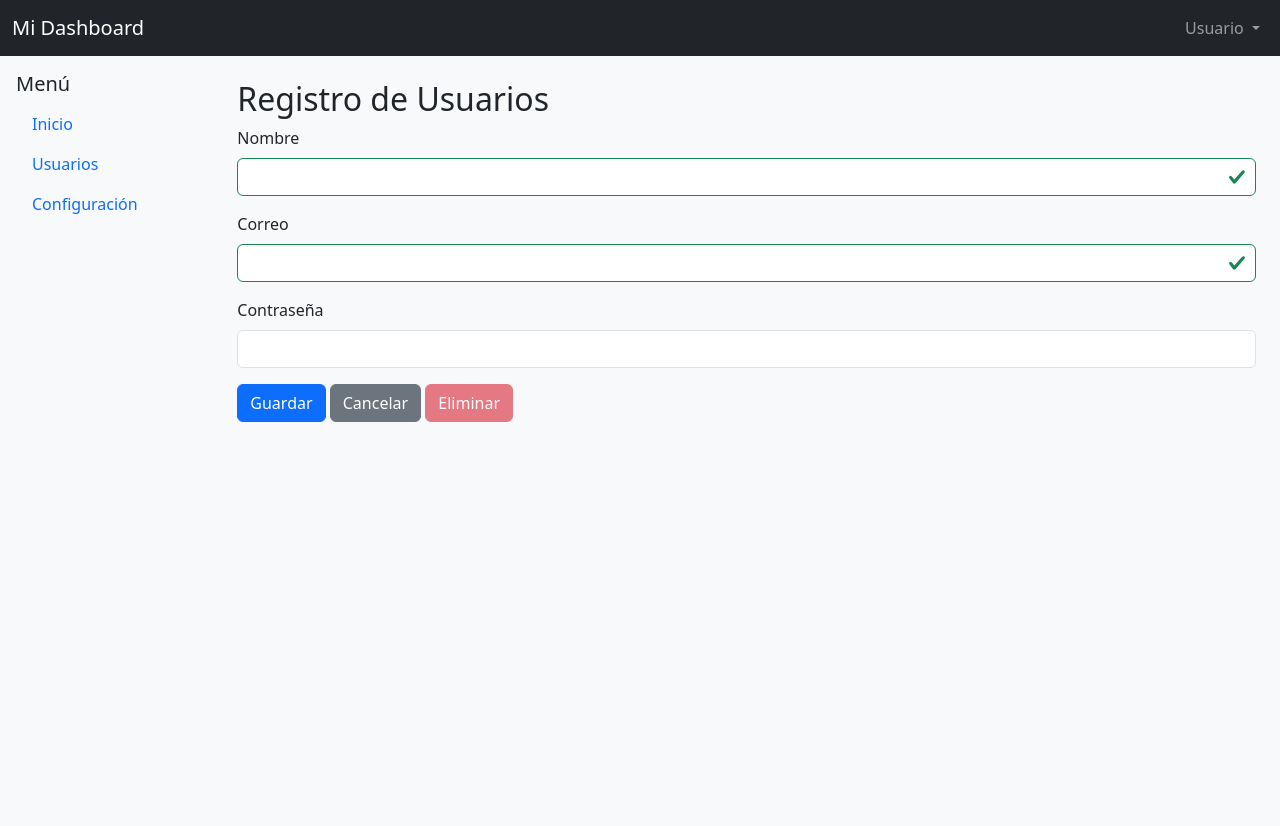
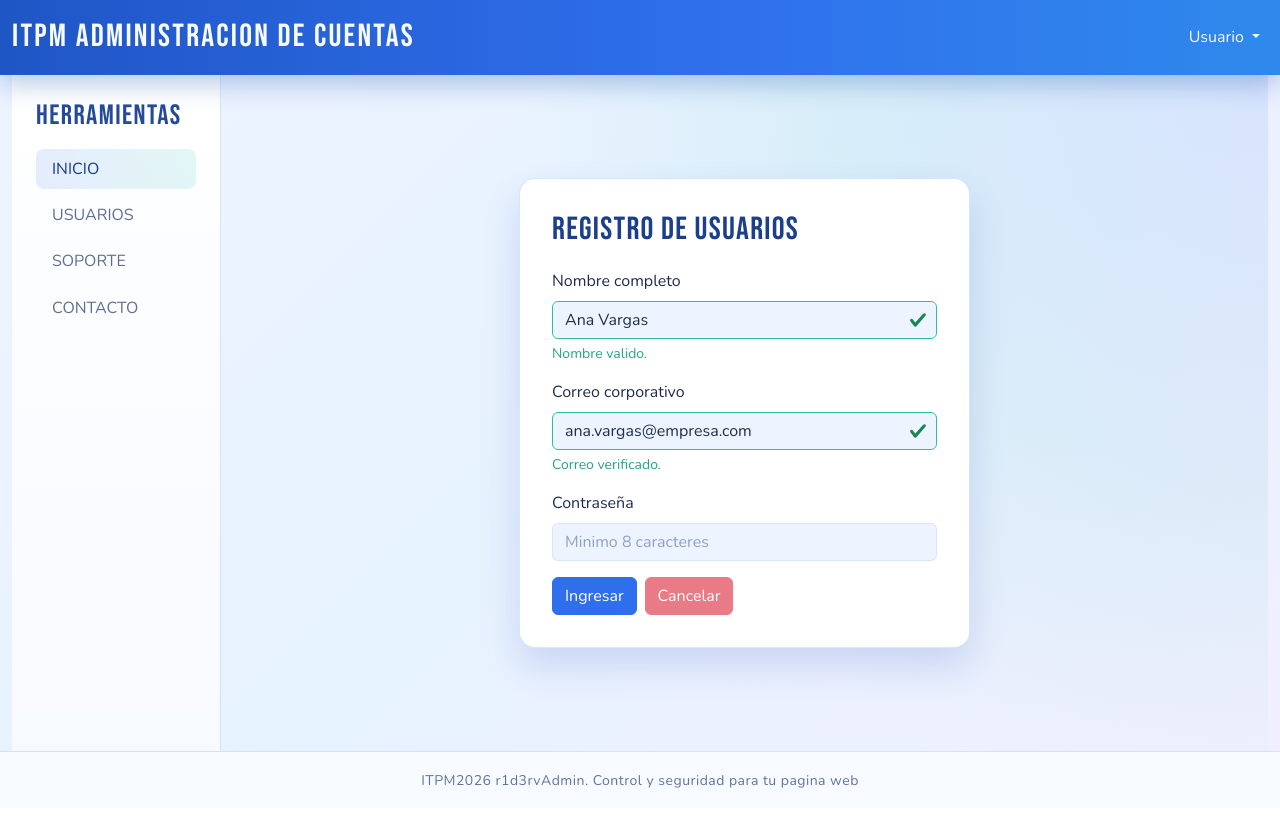
Before and after one commit to r1d3rv/DPW2-LAB1-VARGAS-MENECES, a plain HTML site: page index.html in a window 1280 px wide. Drawn offline with nearby package versions, Linux system fonts and the light colour scheme.

Commit message:
diseño de pagina

```diff
--- a/css/style.css
+++ b/css/style.css
@@ -1,46 +1,243 @@
-/* Estilo general */
-body {
-  background-color: #f8f9fa;
+:root {
+  --bg-main: #f2f7ff;
+  --bg-panel: #ffffff;
+  --bg-soft: #eef4ff;
+  --text-main: #1f2d4a;
+  --text-soft: #5e6f93;
+  --accent: #2f6fec;
+  --accent-strong: #1847a8;
+  --accent-alt: #19b8b0;
+  --danger: #d35454;
+  --border-subtle: rgba(47, 111, 236, 0.18);
 }
 
-/* SIDEBAR */
-#sidebar {
+body {
+  font-family: "Nunito", sans-serif;
+  background: linear-gradient(135deg, #edf4ff 0%, #e7f2ff 50%, #f2efff 100%);
+  color: var(--text-main);
   min-height: 100vh;
 }
 
-/* BREAKPOINT 1 (tablets) */
-@media (max-width: 992px) {
+.app-navbar {
+  background: linear-gradient(90deg, #1f56c6 0%, #2f6fec 55%, #2f89ec 100%);
+  border-bottom: 1px solid var(--border-subtle);
+  box-shadow: 0 10px 24px rgba(20, 72, 173, 0.28);
+}
+
+.navbar-brand {
+  font-family: "Bebas Neue", sans-serif;
+  letter-spacing: 0.07em;
+  font-size: 2rem;
+}
+
+.navbar .nav-link,
+.navbar .dropdown-toggle,
+.navbar .navbar-brand {
+  color: #f7fbff !important;
+}
+
+.app-main-wrapper {
+  min-height: calc(100vh - 124px);
+}
+
+#sidebar {
+  min-height: calc(100vh - 124px);
+  background: linear-gradient(180deg, #ffffff 0%, #f6f9ff 100%);
+  border-right: 1px solid var(--border-subtle);
+}
+
+.sidebar-title {
+  color: #244a98;
+  font-family: "Bebas Neue", sans-serif;
+  letter-spacing: 0.05em;
+  margin-bottom: 1rem;
+}
+
+.sidebar-links .nav-link {
+  color: var(--text-soft);
+  border-radius: 0.5rem;
+  margin-bottom: 0.4rem;
+  transition: all 0.25s ease;
+}
+
+.sidebar-links .nav-link:hover,
+.sidebar-links .nav-link.active {
+  color: #163b84;
+  background: linear-gradient(90deg, rgba(47, 111, 236, 0.12), rgba(25, 184, 176, 0.12));
+}
+
+.content-area {
+  background: radial-gradient(circle at 100% 0%, rgba(47, 111, 236, 0.1), rgba(25, 184, 176, 0.08) 35%, transparent 60%);
+}
+
+.register-card {
+  max-width: 100%;
+  margin-inline: auto;
+  padding: 2rem;
+  background: var(--bg-panel);
+  border: 1px solid var(--border-subtle);
+  border-radius: 1rem;
+  box-shadow: 0 18px 36px rgba(28, 77, 172, 0.16);
+}
+
+.register-card h2 {
+  font-family: "Bebas Neue", sans-serif;
+  color: #1b3f8c;
+  letter-spacing: 0.04em;
+  margin-bottom: 0.25rem;
+}
+
+.form-subtitle {
+  color: var(--text-soft);
+  margin-bottom: 0;
+}
+
+.form-label {
+  color: var(--text-main);
+}
+
+.form-control {
+  background-color: var(--bg-soft);
+  border: 1px solid var(--border-subtle);
+  color: var(--text-main);
+}
+
+.form-control:focus {
+  background-color: var(--bg-soft);
+  color: var(--text-main);
+  border-color: var(--accent);
+  box-shadow: 0 0 0 0.2rem rgba(47, 111, 236, 0.2);
+}
+
+.form-control::placeholder {
+  color: #8ea0c2;
+}
+
+.form-control.is-valid {
+  border-color: #2cbf98;
+}
+
+.valid-feedback {
+  color: #25a582;
+}
+
+.btn-primary {
+  background-color: var(--accent);
+  border-color: var(--accent);
+}
+
+.btn-primary:hover {
+  background-color: #245fd1;
+  border-color: #245fd1;
+}
+
+.btn-secondary {
+  background-color: var(--accent-alt);
+  border-color: var(--accent-alt);
+  color: #08393a;
+}
+
+.btn-secondary:hover {
+  background-color: #14a79f;
+  border-color: #14a79f;
+  color: #072f31;
+}
+
+.btn-outline-light {
+  border-color: #a9bce8;
+  color: #2b4f98;
+}
+
+.btn-outline-light:hover {
+  background-color: #dce7ff;
+  border-color: #9cb2e6;
+  color: #1d3f84;
+}
+
+.btn-danger {
+  background-color: var(--danger);
+  border-color: var(--danger);
+}
+
+.footer-elegant {
+  border-top: 1px solid var(--border-subtle);
+  background: #f7faff;
+  color: #60759b;
+  letter-spacing: 0.03em;
+}
+
+/* BREAKPOINT 1: laptops y tablets grandes */
+@media (max-width: 1200px) {
   body {
-    background-color: #e3f2fd;
+    background: linear-gradient(140deg, #edf4ff 0%, #e8f1ff 50%, #efe9ff 100%);
   }
 
-  h2 {
-    font-size: 22px;
+  .register-card h2 {
+    font-size: 1.8rem;
   }
 }
 
-/* BREAKPOINT 2 (móviles) */
+/* BREAKPOINT 2: tablets */
+@media (max-width: 992px) {
+  body {
+    background: linear-gradient(145deg, #edf5ff 0%, #eaf4ff 55%, #f4efff 100%);
+  }
+
+  .register-card {
+    max-width: 500px;
+    padding: 1.75rem;
+  }
+
+  .register-card h2 {
+    font-size: 1.65rem;
+  }
+}
+
+/* BREAKPOINT 3: moviles */
 @media (max-width: 768px) {
   body {
-    background-color: #fff3cd;
+    background: linear-gradient(160deg, #f1f7ff 0%, #eef7ff 58%, #f8f3ff 100%);
   }
 
   #sidebar {
     display: none;
   }
 
-  h2 {
-    font-size: 20px;
+  .content-area {
+    min-height: auto;
+    padding-top: 1.5rem;
+    padding-bottom: 1.5rem;
+  }
+
+  .register-card {
+    max-width: 100%;
+    padding: 1.5rem;
+  }
+
+  .register-card h2 {
+    font-size: 1.5rem;
   }
 }
 
-/* BREAKPOINT 3 (móviles pequeños) */
+/* BREAKPOINT 4: moviles pequenos */
 @media (max-width: 576px) {
   body {
-    background-color: #f8d7da;
+    background: #f2f7ff;
   }
 
-  h2 {
-    font-size: 18px;
+  .register-card {
+    border-radius: 0.85rem;
+    padding: 1.25rem;
+  }
+
+  .register-card h2 {
+    font-size: 1.35rem;
+  }
+
+  .form-subtitle,
+  .btn,
+  .form-control,
+  .form-label {
+    font-size: 0.92rem;
   }
 }
--- a/index.html
+++ b/index.html
@@ -4,6 +4,9 @@
   <meta charset="UTF-8">
   <title>Dashboard Admin</title>
   <meta name="viewport" content="width=device-width, initial-scale=1">
+  <link rel="preconnect" href="https://fonts.googleapis.com">
+  <link rel="preconnect" href="https://fonts.gstatic.com" crossorigin>
+  <link href="https://fonts.googleapis.com/css2?family=Bebas+Neue&family=Nunito:wght@400;600;700;800&display=swap" rel="stylesheet">
 
   <!-- Bootstrap 5 -->
   <link href="https://cdn.jsdelivr.net/npm/bootstrap@5.3.0/dist/css/bootstrap.min.css" rel="stylesheet">
@@ -14,9 +17,9 @@
 <body>
 
 <!-- NAVBAR -->
-<nav class="navbar navbar-expand-lg navbar-dark bg-dark">
+<nav class="navbar navbar-expand-lg navbar-dark app-navbar">
   <div class="container-fluid">
-    <a class="navbar-brand" href="#">Mi Dashboard</a>
+    <a class="navbar-brand" href="#">ITPM ADMINISTRACION DE CUENTAS</a>
 
     <button class="navbar-toggler" type="button" data-bs-toggle="collapse" data-bs-target="#menu">
       <span class="navbar-toggler-icon"></span>
@@ -28,8 +31,10 @@
           <a class="nav-link dropdown-toggle" href="#" data-bs-toggle="dropdown">
             Usuario
           </a>
-          <ul class="dropdown-menu">
+          <ul class="dropdown-menu dropdown-menu-dark dropdown-menu-end">
             <li><a class="dropdown-item" href="#">Perfil</a></li>
+            <li><a class="dropdown-item" href="#">Notificaciones</a></li>
+            <li><hr class="dropdown-divider"></li>
             <li><a class="dropdown-item" href="#">Cerrar sesión</a></li>
           </ul>
         </li>
@@ -39,50 +44,77 @@
 </nav>
 
 <!-- GRID SYSTEM -->
-<div class="container-fluid">
-  <div class="row">
+<div class="container-fluid app-main-wrapper">
+  <div class="row g-0">
 
     <!-- SIDEBAR -->
-    <div id="sidebar" class="col-md-3 col-lg-2 bg-light p-3">
-      <h5>Menú</h5>
-      <ul class="nav flex-column">
-        <li class="nav-item"><a class="nav-link" href="#">Inicio</a></li>
-        <li class="nav-item"><a class="nav-link" href="#">Usuarios</a></li>
-        <li class="nav-item"><a class="nav-link" href="#">Configuración</a></li>
+    <aside id="sidebar" class="col-md-3 col-lg-2 p-4">
+      <h3 class="sidebar-title">HERRAMIENTAS</h3>
+      <ul class="nav flex-column sidebar-links">
+        <li class="nav-item"><a class="nav-link active" href="#">INICIO</a></li>
+        <li class="nav-item"><a class="nav-link" href="#">USUARIOS</a></li>
+        <li class="nav-item"><a class="nav-link" href="#">SOPORTE</a></li>
+        <li class="nav-item"><a class="nav-link" href="#">CONTACTO</a></li>
       </ul>
+    </aside>
+
+    <!-- CONTENIDO -->
+    <main class="col-md-9 col-lg-10 d-flex align-items-center content-area p-4 p-lg-5">
+      <div class="container-fluid">
+        <div class="row justify-content-center align-items-center">
+          <div class="col-12 col-md-10 col-lg-6">
+            <section class="register-card">
+              <form class="row g-3">
+                <div class="col-12">
+                  <h2>Registro de Usuarios</h2>
                 </div>
 
-    <!-- CONTENIDO -->
-    <div class="col-md-9 col-lg-10 p-4">
-      <h2>Registro de Usuarios</h2>
-
+                <div class="col-12">
                   <!-- FORMULARIO -->
-      <form>
                   <div class="mb-3">
-          <label class="form-label">Nombre</label>
-          <input type="text" class="form-control is-valid">
+                    <label for="nombre" class="form-label">Nombre completo</label>
+                    <input id="nombre" type="text" class="form-control is-valid" value="Ana Vargas" required>
+                    <div class="valid-feedback">Nombre valido.</div>
                   </div>
 
                   <div class="mb-3">
-          <label class="form-label">Correo</label>
-          <input type="email" class="form-control is-valid">
+                    <label for="correo" class="form-label">Correo corporativo</label>
+                    <input id="correo" type="email" class="form-control is-valid" value="ana.vargas@empresa.com" required>
+                    <div class="valid-feedback">Correo verificado.</div>
                   </div>
 
-        <div class="mb-3">
-          <label class="form-label">Contraseña</label>
-          <input type="password" class="form-control">
+                  <div class="mb-0">
+                    <label for="password" class="form-label">Contraseña</label>
+                    <input id="password" type="password" class="form-control" placeholder="Minimo 8 caracteres">
+                  </div>
                 </div>
 
+                <div class="col-12">
                   <!-- BOTONES -->
-        <button class="btn btn-primary">Guardar</button>
-        <button class="btn btn-secondary">Cancelar</button>
-        <button class="btn btn-danger" disabled>Eliminar</button>
+                  <div class="d-flex flex-wrap gap-2">
+                    <button type="submit" class="btn btn-primary">Ingresar</button>
+                    <button type="button" class="btn btn-danger" disabled>Cancelar</button>
+                  </div>
+                </div>
               </form>
-
+            </section>
           </div>
+        </div>
+      </div>
+    </main>
 
   </div>
 </div>
+
+<footer class="footer-elegant">
+  <div class="container-fluid">
+    <div class="row">
+      <div class="col-12 text-center py-3">
+        <small>ITPM2026 r1d3rvAdmin. Control y seguridad para tu pagina web</small>
+      </div>
+    </div>
+  </div>
+</footer>
 
 <!-- Bootstrap JS -->
 <script src="https://cdn.jsdelivr.net/npm/bootstrap@5.3.0/dist/js/bootstrap.bundle.min.js"></script>
```
Lines whose indentation alone changed are shown as unchanged.
